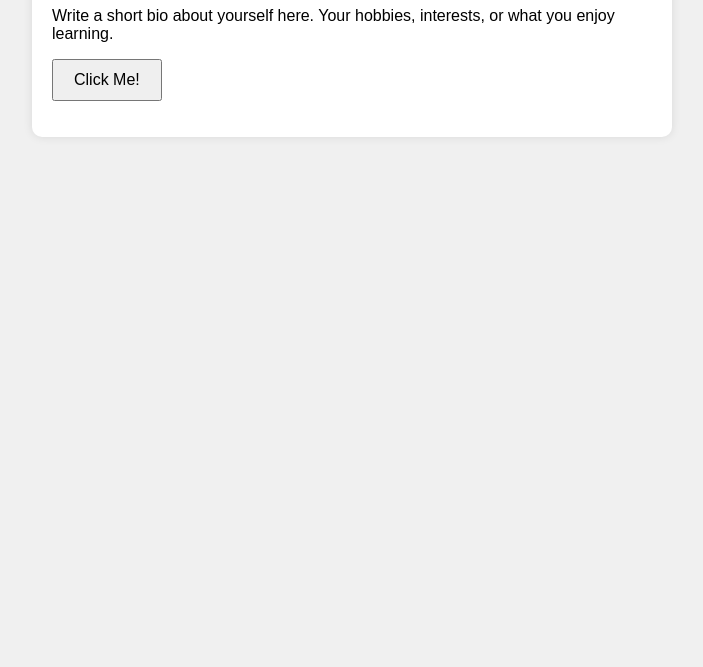
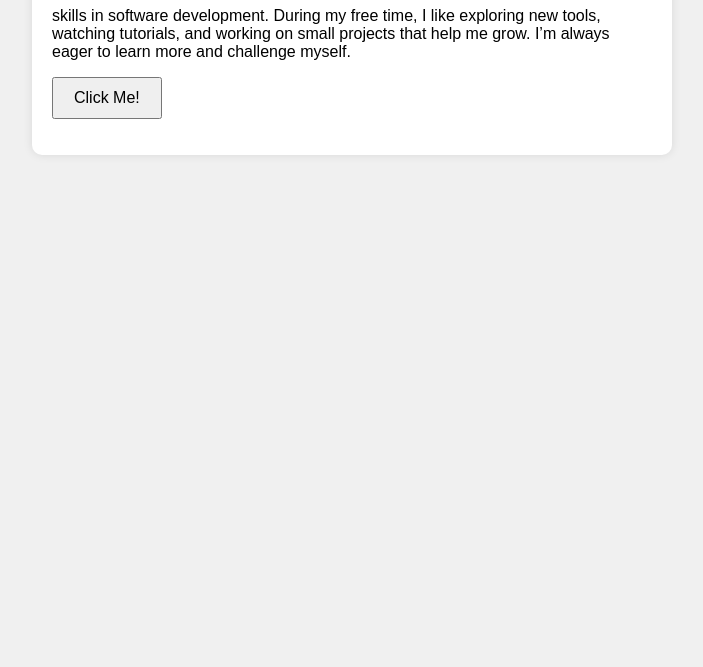
Before and after one commit to nmdenosta-21/Web-basic-activity, a plain HTML site: page index.html in a window 1280 px wide. Shown: the part 133-800 px from the top of the page, without its empty margins (288-991 px from the left). Drawn offline with Linux system fonts and the light colour scheme.

Commit message:
Updated index.html in second branch

```diff
--- a/index.html
+++ b/index.html
@@ -10,7 +10,7 @@
     <div class="container">
         <h1 id="name">Norwellyn</h1>
         <p class="bio">
-            Write a short bio about yourself here. Your hobbies, interests, or what you enjoy learning.
+            skills in software development. During my free time, I like exploring new tools, watching tutorials, and working on small projects that help me grow. I’m always eager to learn more and challenge myself.
         </p>
 
         <button id="btn">Click Me!</button>
```
